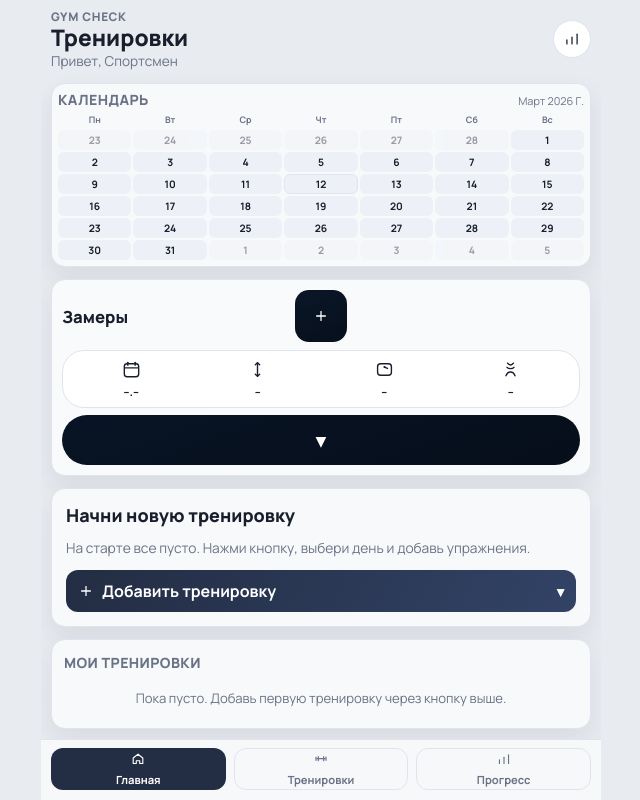
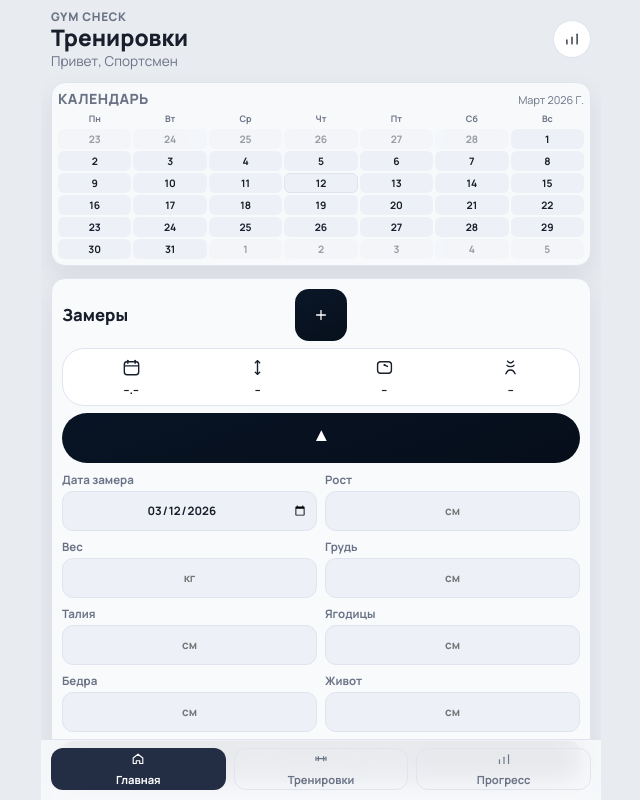
Before and after one commit to strelveles1994-dev/gum-mini-app, a React (Vite) app: page / in a window 1280 px wide. Both pictures are taken after a click on the button 640 px from the left and 316 px from the top of the page. Shown: the top 800 px of the page, without its empty margins (319-959 px from the left). Built offline with nearby package versions, Linux system fonts and the light colour scheme.

Commit message:
Add manual or automatic date for measurements

```diff
--- a/src/App.tsx
+++ b/src/App.tsx
@@ -468,6 +468,24 @@ function formatDateKey(date: Date): string {
   return `${year}-${month}-${day}`;
 }
 
+function getTodayIsoDate(): string {
+  return formatDateKey(new Date());
+}
+
+function formatMeasurementDate(value: string): string {
+  const trimmed = value.trim();
+  if (!trimmed) {
+    return new Date().toLocaleDateString("ru-RU", { day: "2-digit", month: "2-digit", year: "numeric" });
+  }
+
+  const isoMatch = /^(\d{4})-(\d{2})-(\d{2})$/.exec(trimmed);
+  if (isoMatch) {
+    return `${isoMatch[3]}.${isoMatch[2]}.${isoMatch[1]}`;
+  }
+
+  return trimmed.slice(0, 32);
+}
+
 function getWeekStart(date: Date): Date {
   const current = new Date(date);
   current.setHours(0, 0, 0, 0);
@@ -715,6 +733,7 @@ export default function App() {
   const [customExerciseInput, setCustomExerciseInput] = useState("");
   const [monthAnchor] = useState(() => new Date());
   const [isMeasurementsExpanded, setIsMeasurementsExpanded] = useState(false);
+  const [measurementDateInput, setMeasurementDateInput] = useState(() => getTodayIsoDate());
   const [selectedDateKey, setSelectedDateKey] = useState(() => formatDateKey(new Date()));
   const [expandedLibrarySections, setExpandedLibrarySections] = useState<BasePlanId[]>(() =>
     customLibrarySections.map((section) => section.id),
@@ -1502,6 +1521,11 @@ export default function App() {
     }));
   }
 
+  function startNewMeasurement() {
+    setIsMeasurementsExpanded(true);
+    setMeasurementDateInput(getTodayIsoDate());
+  }
+
   function addMeasurement() {
     if (
       !profile.height &&
@@ -1516,7 +1540,7 @@ export default function App() {
       return;
     }
 
-    const date = new Date().toLocaleDateString("ru-RU", { day: "2-digit", month: "2-digit" });
+    const date = formatMeasurementDate(measurementDateInput || getTodayIsoDate());
     const entry: MeasurementEntry = {
       id: createId(),
       date,
@@ -1534,6 +1558,7 @@ export default function App() {
       measurements: [entry, ...prev.measurements].slice(0, 40),
     }));
 
+    setMeasurementDateInput(getTodayIsoDate());
     setNotice("Замер сохранен");
     triggerImpact("medium");
   }
@@ -1603,7 +1628,7 @@ export default function App() {
                 <button
                   type="button"
                   className="measurements-add-btn"
-                  onClick={addMeasurement}
+                  onClick={startNewMeasurement}
                   aria-label="Добавить замер"
                 >
                   <AppIcon name="add" className="app-icon app-icon-sm" />
@@ -1644,6 +1669,14 @@ export default function App() {
               {isMeasurementsExpanded ? (
                 <div className="measurements-details action-drawer">
                   <div className="measurement-inputs-grid">
+                    <label>
+                      <span>Дата замера</span>
+                      <input
+                        type="date"
+                        value={measurementDateInput}
+                        onChange={(event) => setMeasurementDateInput(event.target.value)}
+                      />
+                    </label>
                     <label>
                       <span>Рост</span>
                       <input
@@ -1717,7 +1750,7 @@ export default function App() {
                   </div>
 
                   <button type="button" className="secondary-btn" onClick={addMeasurement}>
-                    Сохранить замер
+                    Добавить новый замер
                   </button>
 
                   <div className="measurement-list">
```
